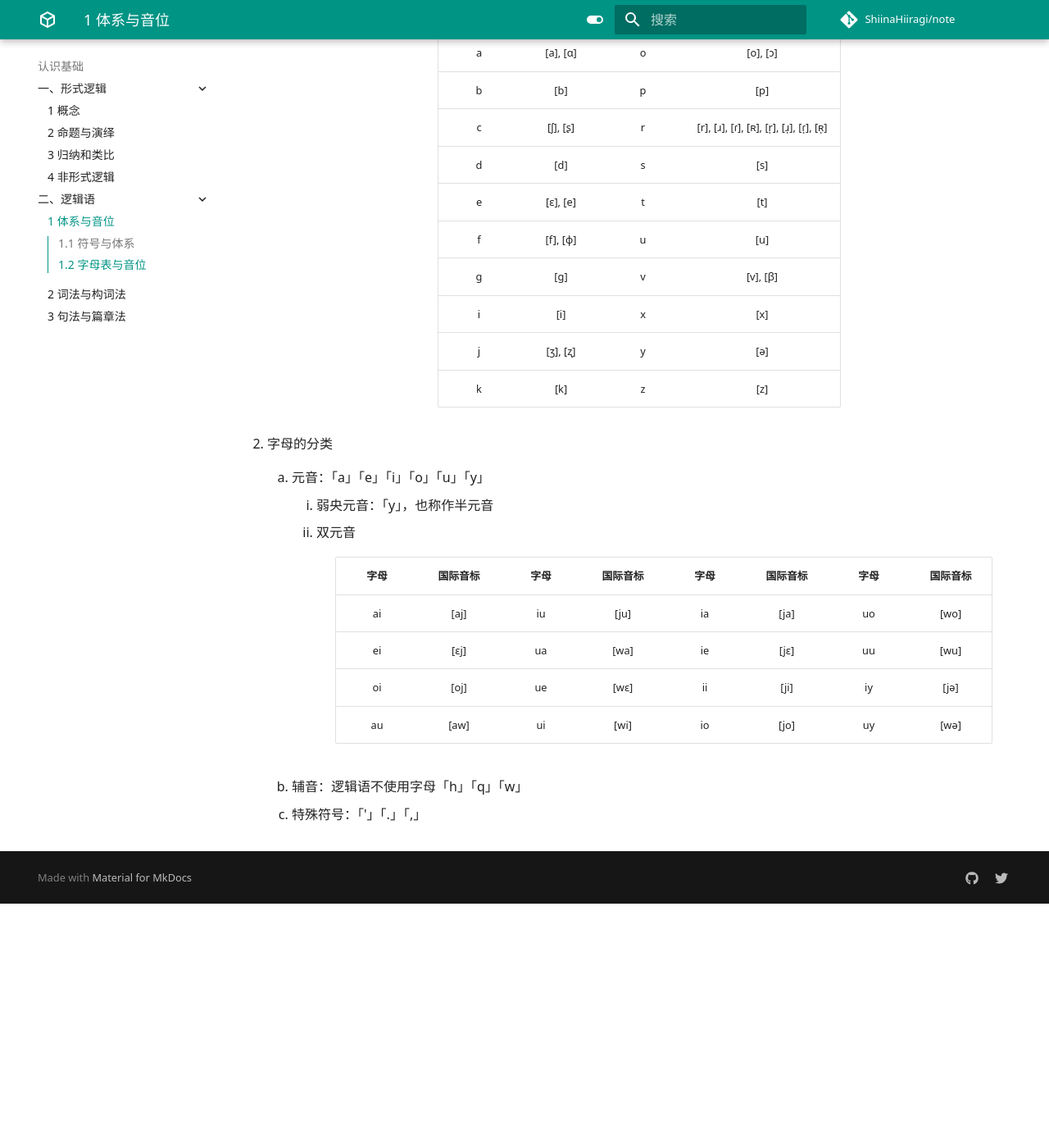
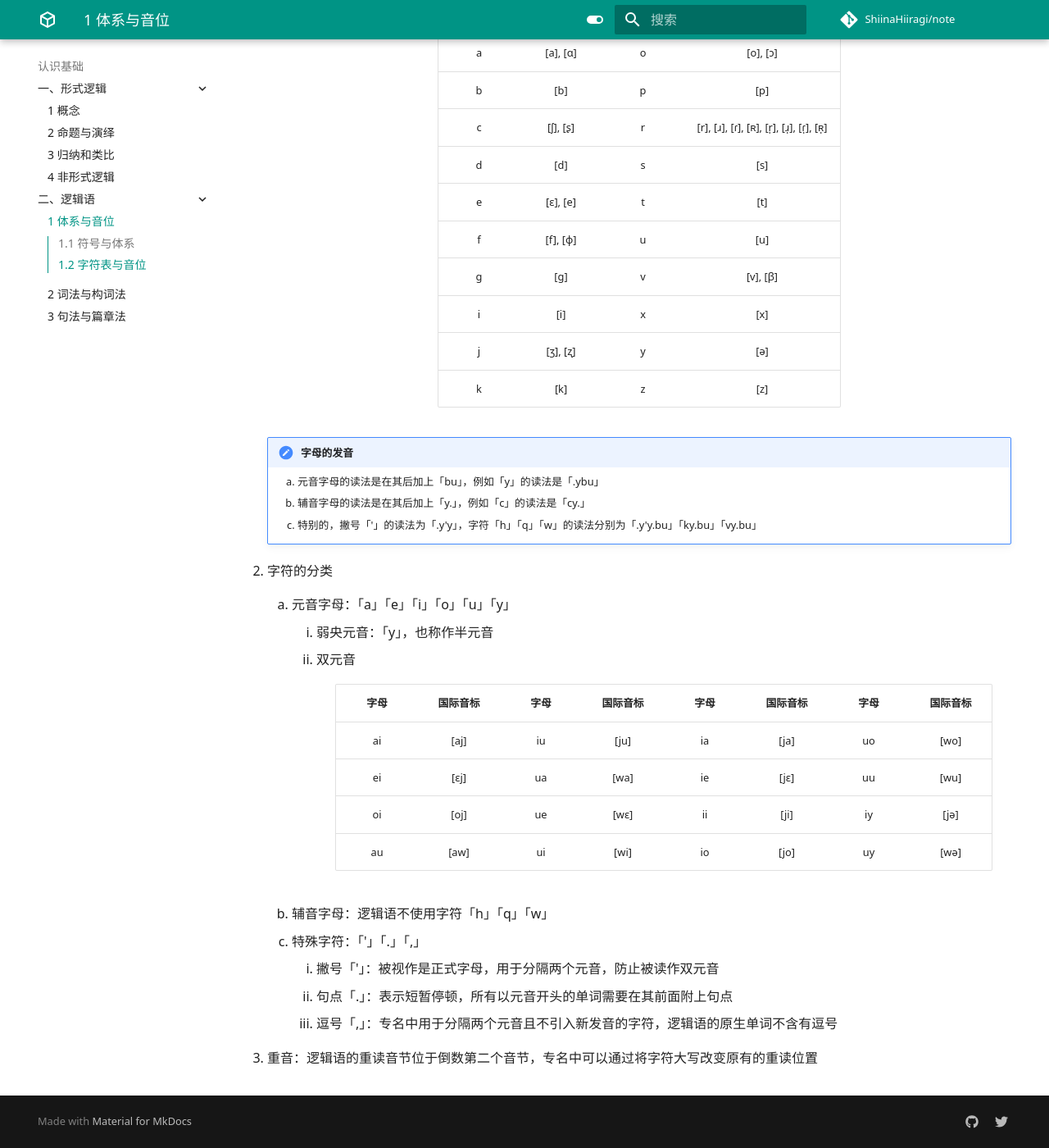
Before and after one commit to ShiinaHiiragi/note, an MkDocs documentation site: the page built from docs/cogn/jbo/phone.md, in a window 1280 px wide and 1400 px high, scrolled down 1038 px. Shown: the whole window at 82% size. Built offline with MkDocs 1.6.1 and Material for MkDocs 9.7.7, drawn with Linux system fonts in a browser that asks for light colours; comment, search, counter and statistics services are not loaded; before the commit the page ends 2140 px from its top, so only the background shows below that; some of the changed text lies outside the part shown.

Commit message:
basic of jbo

```diff
--- a/docs/cogn/jbo/phone.md
+++ b/docs/cogn/jbo/phone.md
@@ -16,13 +16,12 @@
         1. 逻辑语的根词来自于汉语、印地语、英语、西班牙语、俄语与阿拉伯语，从而保证词汇来源的文化中立
         2. 通过奠基于一阶逻辑，逻辑语很大程度上保证了句法的文化中立
 
-## 1.2 字母表与音位
-
-1. 字母表与发音
+## 1.2 字符表与音位
+1. 字符表与发音
 
     <div class="text-table">
 
-    | 字母  | 国际音标 | 字母  |                国际音标                |
+    | 字符  | 国际音标 | 字符  |                国际音标                |
     | :---: | :------: | :---: | :------------------------------------: |
     |   '   |   [h]    |   l   |                [l], [l̩]                |
     |   ,   |   N/A    |   m   |                [m], [m̩]                |
@@ -40,8 +39,13 @@
 
     </div>
 
-2. 字母的分类
-    1. 元音：「a」「e」「i」「o」「u」「y」
+    !!! note "字母的发音"
+        1. 元音字母的读法是在其后加上「bu」，例如「y」的读法是「.ybu」
+        2. 辅音字母的读法是在其后加上「y.」，例如「c」的读法是「cy.」
+        3. 特别的，撇号「'」的读法为「.y'y」，字符「h」「q」「w」的读法分别为「.y'y.bu」「ky.bu」「vy.bu」
+
+2. 字符的分类
+    1. 元音字母：「a」「e」「i」「o」「u」「y」
         1. 弱央元音：「y」，也称作半元音
         2. 双元音
 
@@ -56,5 +60,10 @@
 
             </div>
 
-    2. 辅音：逻辑语不使用字母「h」「q」「w」
-    3. 特殊符号：「'」「.」「,」
+    2. 辅音字母：逻辑语不使用字符「h」「q」「w」
+    3. 特殊字符：「'」「.」「,」
+        1. 撇号「'」：被视作是正式字母，用于分隔两个元音，防止被读作双元音
+        2. 句点「.」：表示短暂停顿，所有以元音开头的单词需要在其前面附上句点
+        3. 逗号「,」：专名中用于分隔两个元音且不引入新发音的字符，逻辑语的原生单词不含有逗号
+
+3. 重音：逻辑语的重读音节位于倒数第二个音节，专名中可以通过将字符大写改变原有的重读位置
```
Also changed, not shown: docs/cogn/jbo/lex.md (+9 -0 lines).
